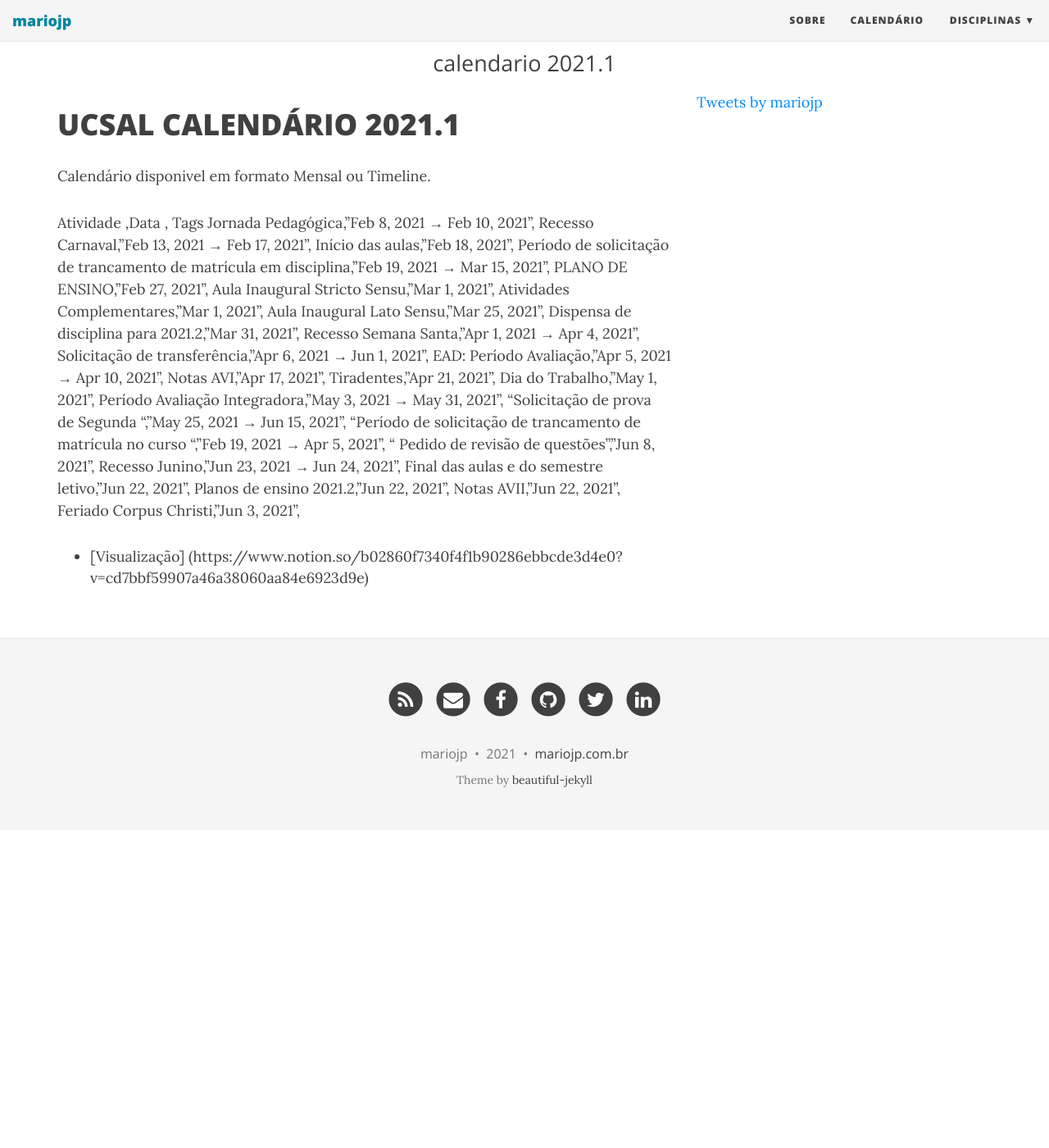
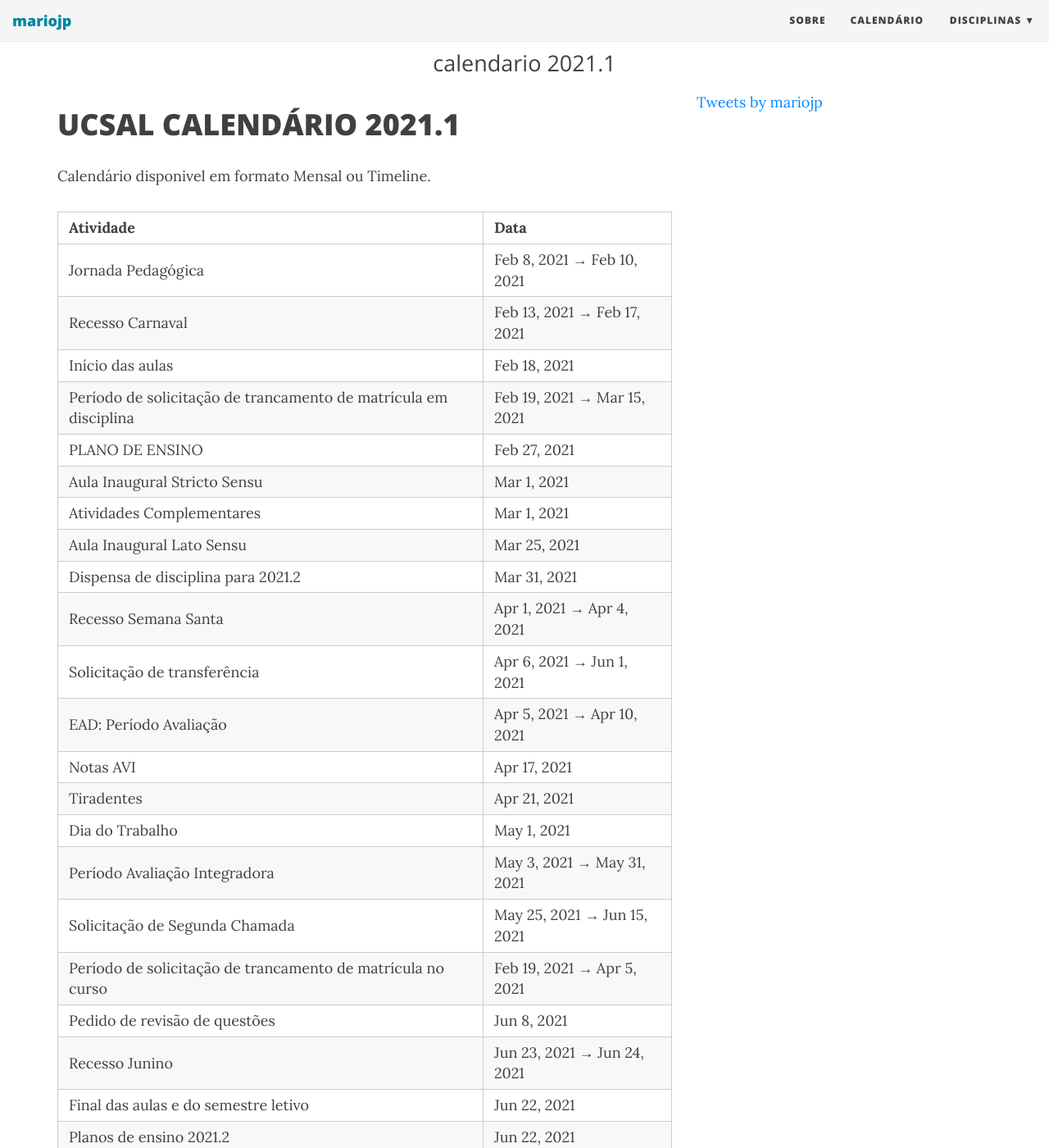
Before and after one commit to mariojp/mariojp.github.io, a Jekyll site: the page built from calendar.md, in a window 1280 px wide and 1400 px high, scrolled down 190 px. Shown: the whole window at 82% size. Built offline with Jekyll 4.4.1, drawn with Linux system fonts in a browser that asks for light colours; nearby versions of some CDN libraries; comment, search, counter and statistics services are not loaded; before the commit the page ends 1202 px from its top, so only the background shows below that; some of the changed text lies outside the part shown.

Commit message:
Update calendar.md

```diff
--- a/calendar.md
+++ b/calendar.md
@@ -8,30 +8,31 @@
 
 Calendário disponivel em formato Mensal ou Timeline.
 
-Atividade ,Data , Tags
-Jornada Pedagógica,"Feb 8, 2021 → Feb 10, 2021",
-Recesso Carnaval,"Feb 13, 2021 → Feb 17, 2021",
-Início das aulas,"Feb 18, 2021",
-Período de solicitação de trancamento de matrícula em disciplina,"Feb 19, 2021 → Mar 15, 2021",
-PLANO DE ENSINO,"Feb 27, 2021",
-Aula Inaugural Stricto Sensu,"Mar 1, 2021",
-Atividades Complementares,"Mar 1, 2021",
-Aula Inaugural Lato Sensu,"Mar 25, 2021",
-Dispensa de disciplina para 2021.2,"Mar 31, 2021",
-Recesso Semana Santa,"Apr 1, 2021 → Apr 4, 2021",
-Solicitação de transferência,"Apr 6, 2021 → Jun 1, 2021",
-EAD: Período Avaliação,"Apr 5, 2021 → Apr 10, 2021",
-Notas AVI,"Apr 17, 2021",
-Tiradentes,"Apr 21, 2021",
-Dia do Trabalho,"May 1, 2021",
-Período Avaliação Integradora,"May 3, 2021 → May 31, 2021",
-"Solicitação de prova de Segunda ","May 25, 2021 → Jun 15, 2021",
-"Período de solicitação de trancamento de matrícula no curso ","Feb 19, 2021 → Apr 5, 2021",
-" Pedido de revisão de questões","Jun 8, 2021",
-Recesso Junino,"Jun 23, 2021 → Jun 24, 2021",
-Final das aulas e do semestre letivo,"Jun 22, 2021",
-Planos de ensino 2021.2,"Jun 22, 2021",
-Notas AVII,"Jun 22, 2021",
-Feriado Corpus Christi,"Jun 3, 2021",
+|Atividade|Data                         |
+|---------|-----------------------------|
+|Jornada Pedagógica|Feb 8, 2021 → Feb 10, 2021   |
+|Recesso Carnaval|Feb 13, 2021 → Feb 17, 2021  |
+|Início das aulas|Feb 18, 2021                 |
+|Período de solicitação de trancamento de matrícula em disciplina|Feb 19, 2021 → Mar 15, 2021  |
+|PLANO DE ENSINO|Feb 27, 2021                 |
+|Aula Inaugural Stricto Sensu|Mar 1, 2021                  |
+|Atividades Complementares|Mar 1, 2021                  |
+|Aula Inaugural Lato Sensu|Mar 25, 2021                 |
+|Dispensa de disciplina para 2021.2|Mar 31, 2021                 |
+|Recesso Semana Santa|Apr 1, 2021 → Apr 4, 2021    |
+|Solicitação de transferência|Apr 6, 2021 → Jun 1, 2021    |
+|EAD: Período Avaliação|Apr 5, 2021 → Apr 10, 2021   |
+|Notas AVI|Apr 17, 2021                 |
+|Tiradentes|Apr 21, 2021                 |
+|Dia do Trabalho|May 1, 2021                  |
+|Período Avaliação Integradora|May 3, 2021 → May 31, 2021   |
+|Solicitação de Segunda Chamada|May 25, 2021 → Jun 15, 2021  |
+|Período de solicitação de trancamento de matrícula no curso|Feb 19, 2021 → Apr 5, 2021   |
+|Pedido de revisão de questões|Jun 8, 2021                  |
+|Recesso Junino|Jun 23, 2021 → Jun 24, 2021  |
+|Final das aulas e do semestre letivo|Jun 22, 2021                 |
+|Planos de ensino 2021.2|Jun 22, 2021                 |
+|Notas AVII|Jun 22, 2021                 |
+|Feriado Corpus Christi|Jun 3, 2021                  |
 
 - [Visualização] (https://www.notion.so/b02860f7340f4f1b90286ebbcde3d4e0?v=cd7bbf59907a46a38060aa84e6923d9e)
```
